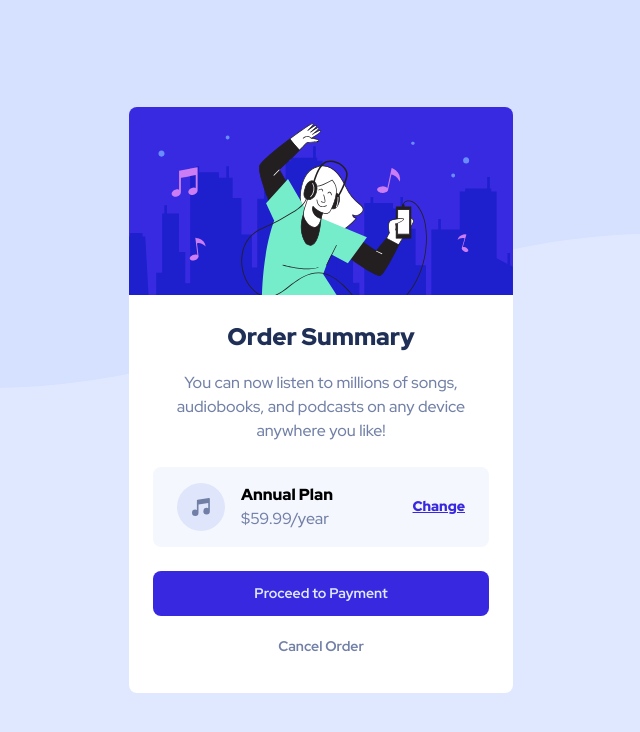
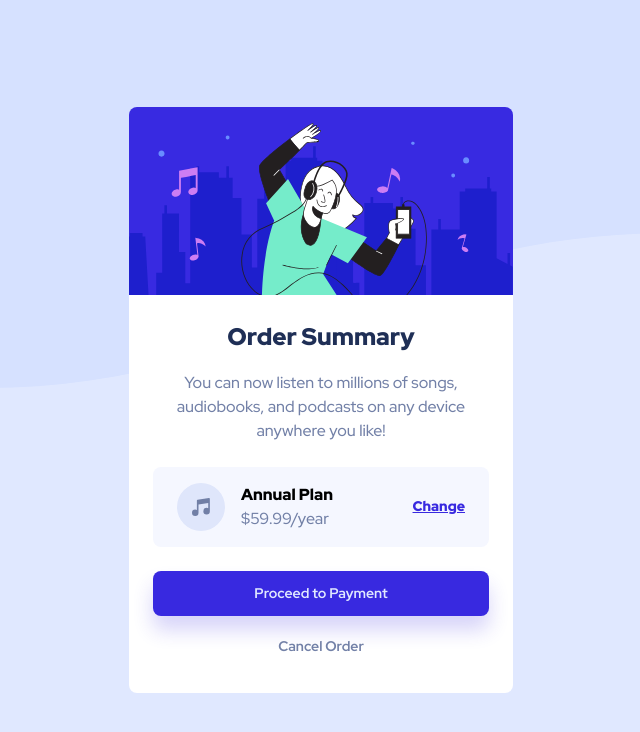
Before and after one commit to mjamecny/order-summary-component, a website built with Vite: page index.html in a window 1280 px wide. Shown: the whole page, without its empty margins (319-959 px from the left). Built offline with nearby package versions, Linux system fonts and the light colour scheme.

Commit message:
add shadow to button

```diff
--- a/index.html
+++ b/index.html
@@ -57,7 +57,7 @@
         </div>
         <div class="flex flex-col gap-0.8">
           <button
-            class="font-[700] text-1.4 bg-brightBlue rounded-lg text-paleBlue py-1.2 hover:bg-brightBlue/70 hover:text-veryPaleBlue transition-colors duration-300"
+            class="font-[700] text-1.4 bg-brightBlue rounded-lg text-paleBlue py-1.2 hover:bg-brightBlue/70 hover:text-veryPaleBlue transition-colors duration-300 shadow-[0px_14px_20px_0px_rgba(56,41,224,0.2)]"
           >
             Proceed to Payment
           </button>
```
